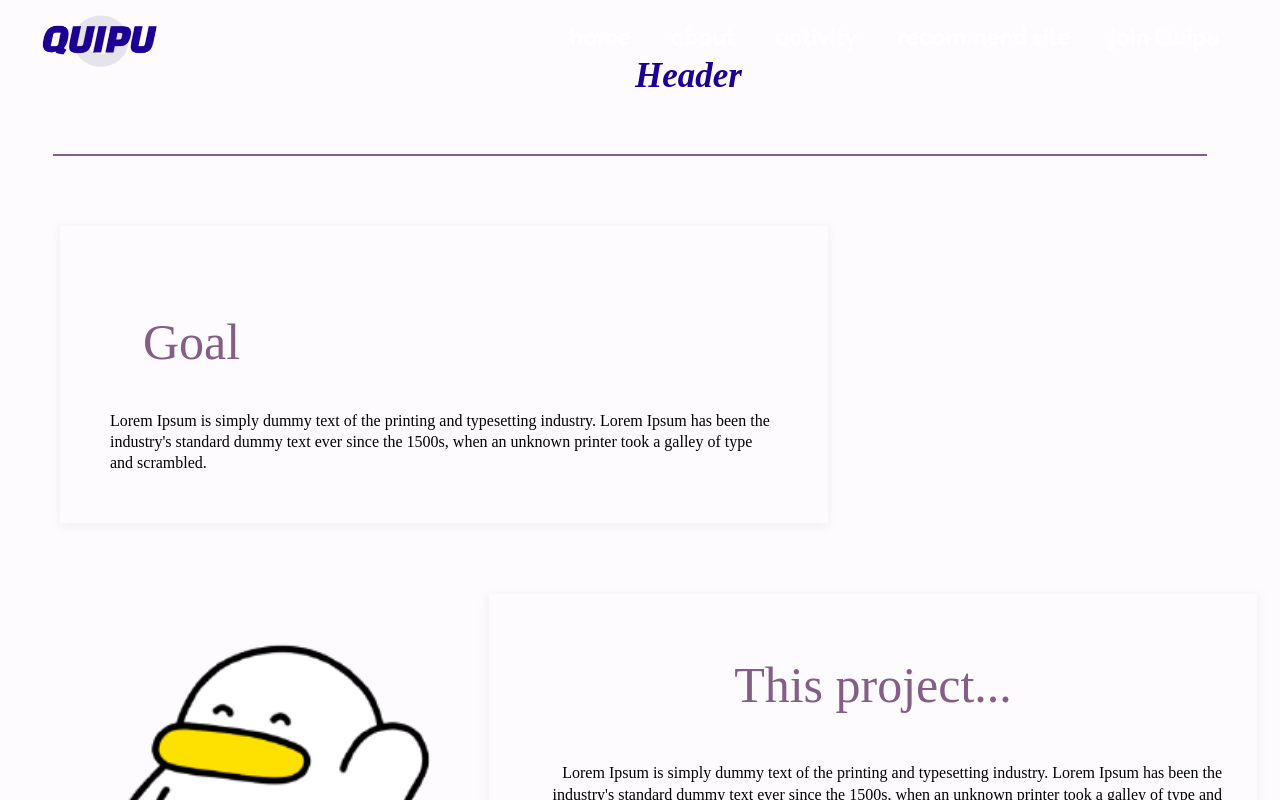
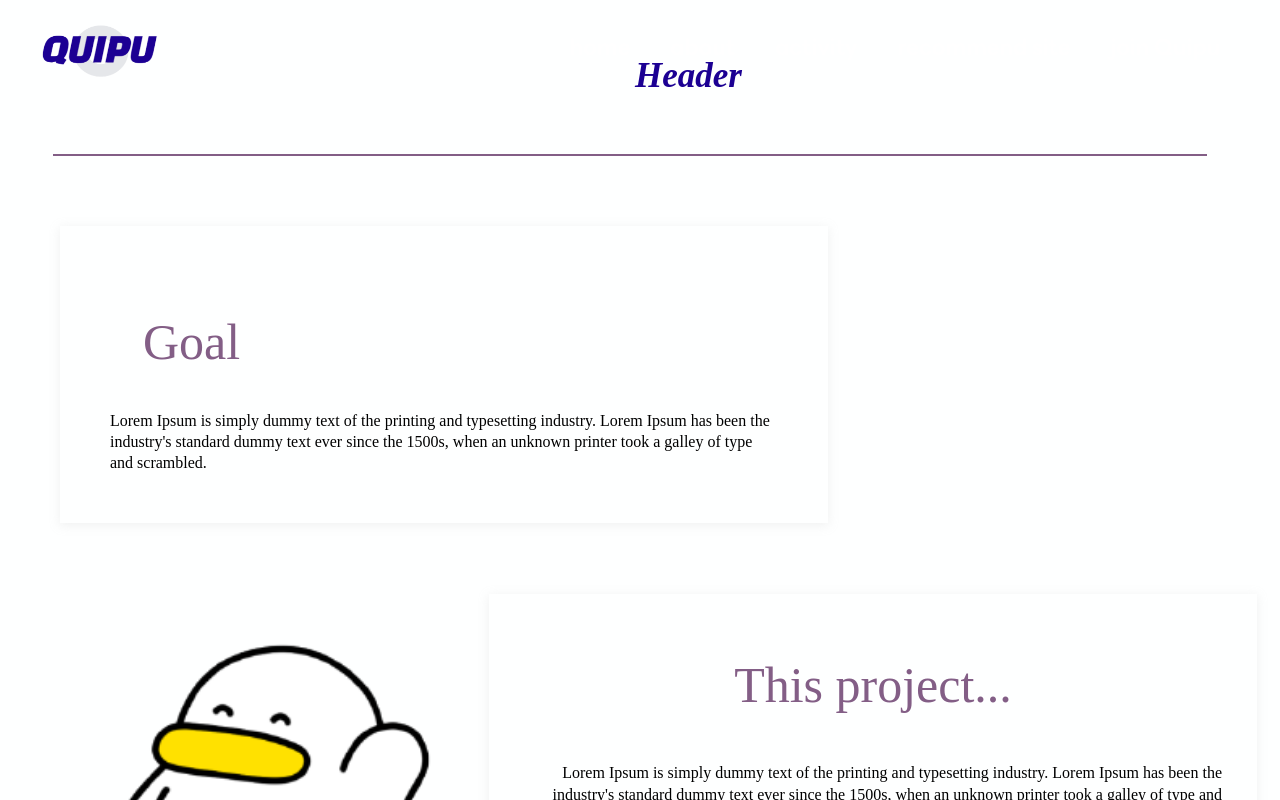
Before and after one commit to Quipu-Developers/quipu-main-frontend, a React (Create React App) app: page /detail in a window 1280 px wide. Built offline with nearby package versions, Linux system fonts and the light colour scheme.

Commit message:
feat: 메뉴바 hover 추가

```diff
--- a/src/App.css
+++ b/src/App.css
@@ -2,6 +2,24 @@
     position: fixed;
     z-index: 1000;
     top: 0;
+    display: flex;
+    justify-content: space-between;
+    align-items: center;
+    width: 100%;
+    height: 80px;
+    padding: 0px 40px;
+
+    @media (max-width: 900px) {
+      height: 60px;
+      padding: 15px;
+    }
+
+  }
+
+  .showcase__navbar {
+    position: fixed;
+    z-index: 1000;
+    top: 10px;
     display: flex;
     justify-content: space-between;
     align-items: center;
--- a/src/App.js
+++ b/src/App.js
@@ -1,6 +1,6 @@
 /*eslint-disable*/
 import React, { useState, useEffect } from 'react';
-import { BrowserRouter as Router, Route, Routes } from 'react-router-dom';
+import { BrowserRouter as Router, Route, Routes, useLocation} from 'react-router-dom';
 import { NavHashLink as NavLink } from 'react-router-hash-link';
 import './App.css';
 import Home from './components/Home/Home'
@@ -12,10 +12,13 @@ import ActivityDetail from './components/ActivityDetail/ActivityDetail'
 import Error from './components/Error/Error'
 import Detail from './components/ShowcaseDetail/Detail'
 
-function App() {
+function AppContent() {
   const [isActivityDetailVisible, setIsActivityDetailVisible] = useState(false);
   const [menuOpen, setMenuOpen] = useState(false);
   const [isError, setIsError] = useState(false);
+
+  const location=useLocation();
+  const isDetailPage=location.pathname==='/detail';
 
   const toggleActivityDetail = () => {
     setIsActivityDetailVisible(!isActivityDetailVisible);
@@ -57,8 +60,8 @@ function App() {
 
   return (
 
-        <Router basename={process.env.PUBLIC_URL}>
-          <nav className="navbar">
+        <div basename={process.env.PUBLIC_URL}>
+          <nav className={isDetailPage?'showcase__navbar':'navbar'}>
 
             <div className="navbar__logo">
               <NavLink to="/#home" onClick={closeMenu} smooth>
@@ -132,8 +135,16 @@ function App() {
             <Route path="*" element={<Error />} />
             <Route path="/detail" element={<Detail/>} />
           </Routes>
-        </Router>
+        </div>
   );
 }
 
+function App(){
+  return(
+    <Router basename={process.env.PUBLIC_URL}>
+      <AppContent />
+    </Router>
+  )
+}
+
 export default App;
--- a/src/components/ShowcaseDetail/Detail.css
+++ b/src/components/ShowcaseDetail/Detail.css
@@ -1,7 +1,8 @@
 .detail {
-  background-color: rgba(254, 251, 255, 1);
+  background-color: rgba(254, 255, 255, 1);
   overflow: auto;
   width: 100%;
+  height: 100vh;
 }
 
 .detail-header {
@@ -196,7 +197,6 @@
 }
 
 .historybox-1 p {
-  margin-top: 0;
   max-width: 100%;
   font-family: "Inter", sans-serif;
   font-weight: 400;
@@ -209,6 +209,7 @@
   display: flex;
   flex-direction: row;
   justify-content: flex-start;
+  margin-top: 10px;
   gap: 10px;
 }
 
@@ -218,14 +219,13 @@
   width: 165px;
   height: 165px;
   position: relative;
-  bottom: 10px;
+  top:10px;
   right: 80px;
 }
 
 .historybox-3 img{
   min-width: 100%;
   height: auto;
-  display: block;
 }
 
 /*historycard 2*//**//**//**//**//**//**//**//**//**//**//**/
```
